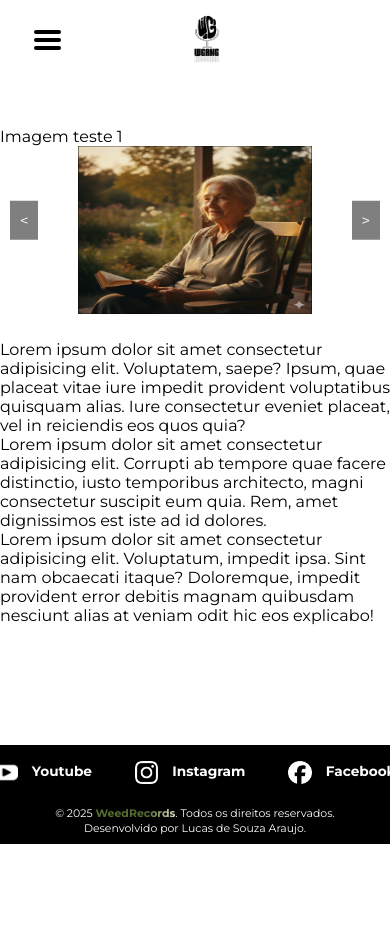
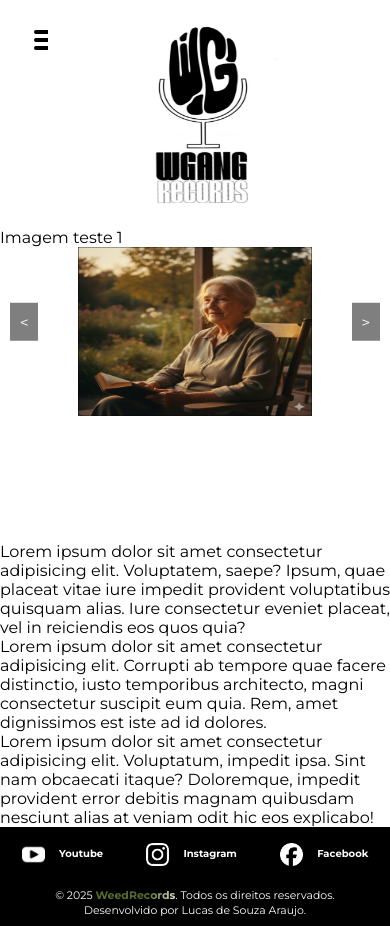
Before and after one commit to LucasFernweh/WeedRecords-Landpage, a plain HTML site: page index.html in a window 390 px wide. Before the commit the page ends 844 px from the top, so only its background shows below. Drawn offline with Linux system fonts and the light colour scheme.

Commit message:
Update style.css

```diff
--- a/style.css
+++ b/style.css
@@ -187,7 +187,7 @@ header {
 /* css das sections do site */
 
 section{
-    height: 25vh;
+    height: 50vh;
 }
 
 
@@ -233,8 +233,8 @@ body {
     text-decoration: none;
     color: #fff;
     font-weight: bold;
-    margin-left: 1.5vh;
-    margin-right: 1.5vh;
+    margin-left: 2vh;
+    margin-right: 2vh;
     /* REMOVIDO: position: relative e padding-bottom do <a> para não afetar a caixa */
 }
 
@@ -244,6 +244,7 @@ body {
     position: relative; /* O <h3> agora define o ponto 0,0 para o ::after */
     display: inline-block; /* Garante que a caixa do H3 se ajuste ao tamanho do texto */
     padding-bottom: 3px; /* Espaço para o sublinhado */
+    font-size: 12px;
 }
 
 /* 2. Aplica o sublinhado APENAS ao H3 */
@@ -371,12 +372,17 @@ body {
     opacity: 0.8;
 }
 
+/* ========================================================== */
+/* MEDIA QUERY PARA DISPOSITIVOS MÓVEIS (MAX-WIDTH: 767px) */
+/* ========================================================== */
+
 @media (max-width: 767px) {
 
     /* === GERAL/BODY === */
     body {
-        /* Padding inferior responsivo para acomodar o footer mobile */
-        padding-bottom: 15vw;
+        /* O padding-bottom agora deve ser 0 ou ajustado manualmente,
+           pois o footer não está mais 'fixed'. */
+        padding-bottom: 0;
     }
 
     /* --- 1. CABEÇALHO (Mobile) --- */
@@ -388,8 +394,10 @@ body {
     }
 
     .logo img {
-        height: 10vh;
-        width: 10vh;
+        position: relative;
+        bottom: 4vh;
+        height: 38vh;
+        width: 38vh;
     }
 
     /* Torna o Hambúrguer visível em mobile */
@@ -419,7 +427,7 @@ body {
     /* --- 3. CARROSSEL E SECTIONS (Mobile) --- */
 
     .carousel-container {
-        margin: 3vh 0;
+        margin: 15vh 0;
     }
 
     .carousel-slide img {
@@ -439,6 +447,11 @@ body {
     /* --- 4. FOOTER (Mobile) --- */
 
     footer {
+        /* *** MUDANÇA ESSENCIAL: Retira o footer do fluxo fixo *** */
+        position: static !important;
+        bottom: auto !important;
+        /* ****************************************************** */
+
         /* Padding e fonte responsivos */
         padding: 4vw 0 2vw;
         font-size: 3vw;
@@ -460,6 +473,7 @@ body {
 
     .redesocial h3 {
         padding-bottom: 0.5vw;
+        font-size: 10px;
     }
 
     .redesocial h3::after {
@@ -474,13 +488,17 @@ body {
     /* --- 5. BOTÃO "VOLTAR AO TOPO" (Mobile) --- */
 
     #backToTop {
-        bottom: 18vw;
+        /* O botão "Voltar ao Topo" geralmente continua fixo,
+           mas precisa de um novo ajuste de posição */
+        bottom: 5vw; /* Ajustado para não colidir com o footer que agora é estático */
         right: 5vw;
     }
 
     #backToTop img {
-        width: 10vw;
-        height: 10vw;
-        padding: 1.5vw;
+        position: relative;
+        bottom: -3vh;
+        left: 3vh;
+        width: 5vw;
+        height: 5vw;
     }
 }
```
